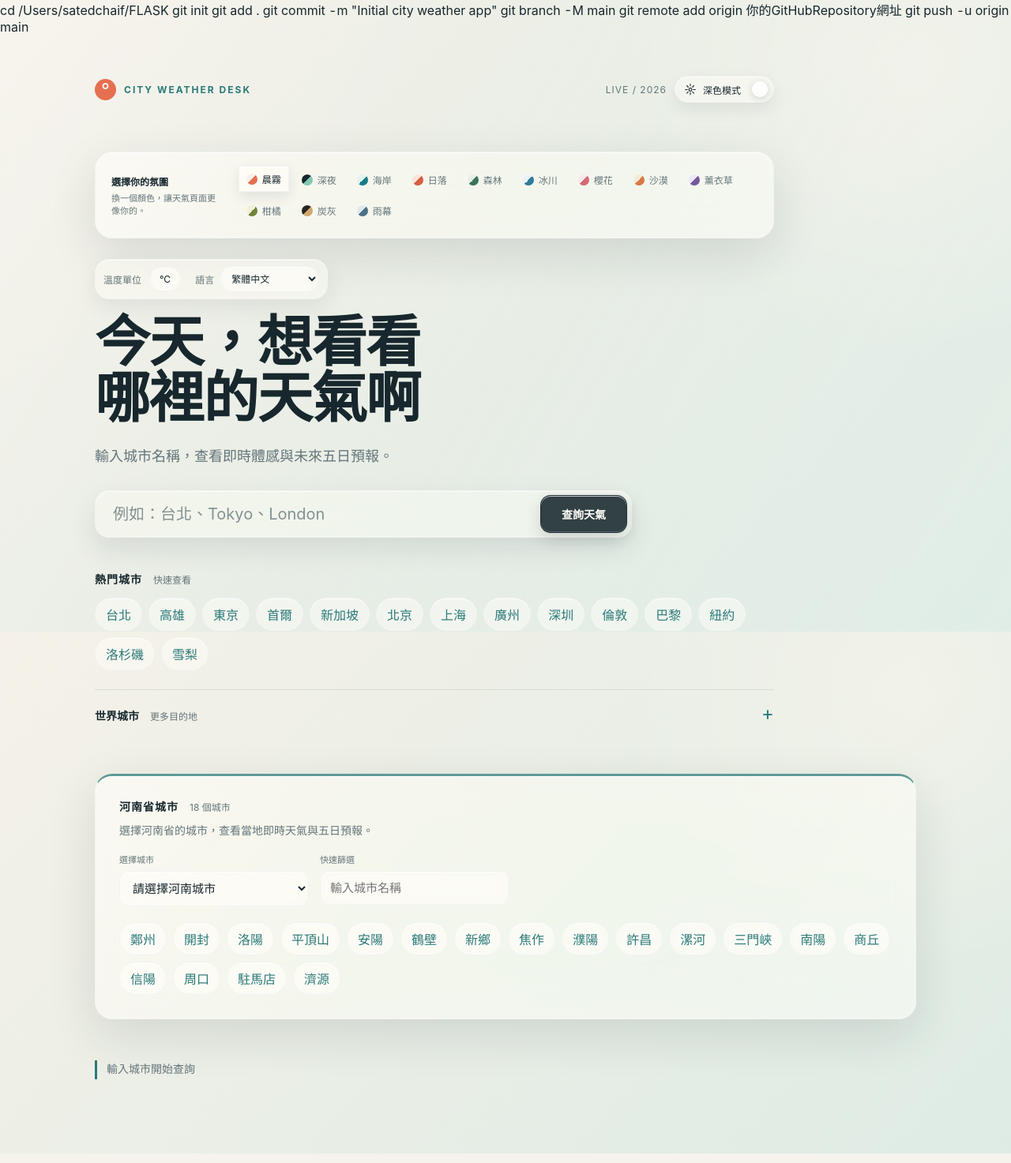
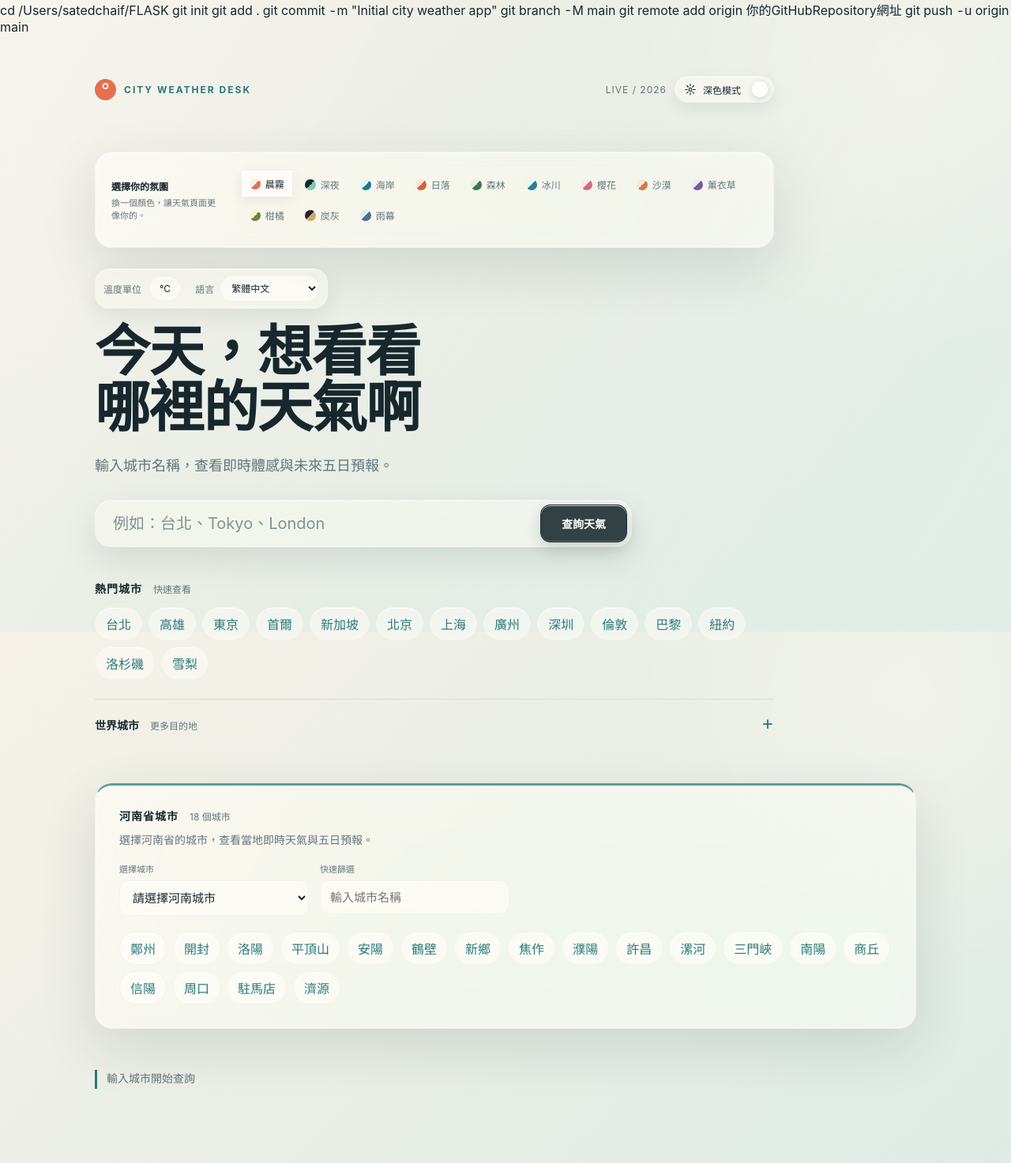
Before and after one commit to Standcrolando/city-weather-desk, a Flask app: page / in a window 1280 px wide. Shown: the whole page at 79% size. Run offline with Flask 3, Linux system fonts and the light colour scheme.

Commit message:
Refine liquid glass interface

```diff
--- a/static/style.css
+++ b/static/style.css
@@ -11,8 +11,8 @@
   --glass-fill: color-mix(in srgb, var(--cream) 48%, transparent);
   --glass-border: color-mix(in srgb, white 64%, var(--line));
   --glass-highlight: inset 0 1px 0 rgba(255,255,255,.72), inset 0 -1px 0 rgba(255,255,255,.2);
-  --glass-blur: blur(28px) saturate(165%);
-  --glass-shadow: 0 20px 60px rgba(23,39,45,.12), 0 2px 8px rgba(255,255,255,.2) inset;
+  --glass-blur: blur(32px) saturate(180%);
+  --glass-shadow: 0 24px 70px rgba(23,39,45,.12), 0 2px 10px rgba(255,255,255,.22) inset;
   --font-ui: "PingFang TC", "PingFang SC", -apple-system, BlinkMacSystemFont, "SF Pro Text", "Helvetica Neue", sans-serif;
   --font-display: "PingFang TC", "PingFang SC", -apple-system, BlinkMacSystemFont, "SF Pro Display", "Helvetica Neue", sans-serif;
 }
@@ -118,7 +118,7 @@ body.theme-switching::after { opacity: .18; }
 ::selection { color: var(--cream); background: var(--teal); }
 button, input, select { font: inherit; }
 button:focus-visible, input:focus-visible, select:focus-visible, summary:focus-visible { outline: 3px solid var(--coral); outline-offset: 3px; }
-.shell { width: min(1040px, calc(100% - 40px)); margin: 0 auto; padding: 52px 0 80px; }
+.shell { position: relative; z-index: 1; width: min(1040px, calc(100% - 40px)); margin: 0 auto; padding: 52px 0 80px; }
 .hero { max-width: 860px; }
 .brand-line { display: flex; align-items: center; gap: 10px; margin-bottom: 62px; color: var(--teal); font: 700 12px var(--font-ui); letter-spacing: 2px; }
 .mark { display: grid; width: 27px; height: 27px; place-items: center; border-radius: 50%; color: var(--cream); background: var(--coral); font: 24px var(--font-display); letter-spacing: 0; }
@@ -134,13 +134,16 @@ body.dark-mode .theme-toggle:hover { color: var(--ink); background: rgba(79,119,
 .theme-toggle:active { transform: scale(.95); }
 .theme-panel { position: relative; isolation: isolate; overflow: hidden; display: flex; align-items: center; justify-content: space-between; gap: 24px; max-width: 860px; padding: 18px 20px; border: 1px solid var(--glass-border); border-radius: 22px; background: var(--glass-fill); box-shadow: var(--glass-highlight), var(--glass-shadow); backdrop-filter: var(--glass-blur); -webkit-backdrop-filter: var(--glass-blur); transition: border-color .3s ease, background .3s ease, transform .3s ease; }
 .theme-panel::before, .henan-panel::before, .weather-card::after { content: ''; position: absolute; z-index: 0; inset: 0; pointer-events: none; background: linear-gradient(118deg, rgba(255,255,255,.34), transparent 25%, transparent 68%, rgba(255,255,255,.12)); opacity: .8; }
+.theme-panel::after, .henan-panel::after { content: ''; position: absolute; z-index: 0; inset: 0; pointer-events: none; opacity: 0; background: radial-gradient(circle 110px at var(--pointer-x, 50%) var(--pointer-y, 50%), rgba(255,255,255,.24), transparent 72%); transition: opacity .32s ease; }
+.theme-panel.pointer-lit::after, .henan-panel.pointer-lit::after { opacity: .58; }
+.weather-card.pointer-lit::after { background: linear-gradient(118deg, rgba(255,255,255,.28), transparent 25%, transparent 68%, rgba(255,255,255,.1)), radial-gradient(circle 130px at var(--pointer-x, 50%) var(--pointer-y, 50%), rgba(255,255,255,.26), transparent 72%); opacity: .68; }
 .theme-panel > *, .henan-panel > *, .weather-card > * { position: relative; z-index: 1; }
 .theme-panel:hover { transform: translateY(-2px); }
 .theme-label { margin: 0; color: var(--ink); font: 700 12px var(--font-ui); }
 .theme-hint { margin: 4px 0 0; color: var(--muted); font: 11px var(--font-ui); }
-.theme-options { display: flex; flex-wrap: wrap; gap: 6px; }
+.theme-options { display: flex; flex-wrap: wrap; gap: 6px; padding: 5px; border: 1px solid color-mix(in srgb, var(--glass-border) 70%, transparent); border-radius: 18px; background: color-mix(in srgb, var(--paper) 24%, transparent); box-shadow: inset 0 1px 0 rgba(255,255,255,.38); }
 .theme-option { display: flex; align-items: center; gap: 6px; padding: 7px 9px; border: 1px solid transparent; color: var(--muted); background: transparent; font: 12px var(--font-ui); cursor: pointer; }
-.theme-option:hover, .theme-option.active { border-color: var(--glass-border); color: var(--ink); background: color-mix(in srgb, var(--cream) 78%, transparent); box-shadow: var(--glass-highlight), 0 6px 16px rgba(23,39,45,.1); transform: translateY(-1px); }
+.theme-option:hover, .theme-option.active { border-color: color-mix(in srgb, white 70%, var(--glass-border)); color: var(--ink); background: color-mix(in srgb, var(--cream) 84%, transparent); box-shadow: var(--glass-highlight), 0 5px 16px rgba(23,39,45,.08); transform: translateY(-1px); }
 .theme-option:active, .theme-toggle:active, .unit-panel button:active, .quick-cities button:active, .henan-cities button:active, .search-bar button:active { transform: scale(.97); }
 .swatch { width: 14px; height: 14px; border-radius: 50%; }
 .morning-swatch { background: linear-gradient(135deg, #f5f1e8 50%, #e66f51 50%); }
@@ -158,12 +161,15 @@ body.dark-mode .theme-toggle:hover { color: var(--ink); background: rgba(79,119,
 .eyebrow { margin: 0 0 14px; color: var(--coral); font: 700 12px/1.2 var(--font-ui); letter-spacing: 2px; }
 h1 { max-width: 680px; margin: 0; font-size: clamp(42px, 6.2vw, 70px); line-height: 1.02; font-weight: 700; letter-spacing: -.02em; text-wrap: balance; }
 .intro { max-width: 560px; margin: 24px 0 30px; color: var(--muted); font: 18px/1.5 var(--font-ui); }
-.unit-panel { display: inline-flex; align-items: center; gap: 10px; margin: 26px 0 18px; padding: 8px 10px; border: 1px solid var(--glass-border); border-radius: 18px; color: var(--muted); background: var(--glass-fill); box-shadow: var(--glass-highlight), 0 10px 28px rgba(23,39,45,.08); backdrop-filter: blur(18px) saturate(150%); -webkit-backdrop-filter: blur(18px) saturate(150%); font: 12px var(--font-ui); }
+.unit-panel { display: inline-flex; align-items: center; gap: 10px; margin: 26px 0 18px; padding: 8px 10px; border: 1px solid var(--glass-border); border-radius: 18px; color: var(--muted); background: var(--glass-fill); box-shadow: var(--glass-highlight), 0 10px 28px rgba(23,39,45,.08); backdrop-filter: blur(22px) saturate(170%); -webkit-backdrop-filter: blur(22px) saturate(170%); font: 12px var(--font-ui); }
 .language-picker { display: inline-flex; align-items: center; gap: 7px; margin-left: 8px; color: var(--muted); font: 12px var(--font-ui); }
 .language-picker select { width: auto; min-width: 112px; padding: 7px 28px 7px 10px; border-radius: 99px; font: 12px var(--font-ui); }
 .unit-panel button { padding: 7px 12px; border: 1px solid var(--glass-border); border-radius: 99px; color: var(--ink); background: var(--glass-fill); box-shadow: var(--glass-highlight); backdrop-filter: blur(12px); -webkit-backdrop-filter: blur(12px); font: 12px var(--font-ui); cursor: pointer; transition: border-color .2s, color .2s, background .2s, transform .2s; }
 .unit-panel button:hover { border-color: var(--teal); color: var(--teal); background: var(--cream); transform: translateY(-1px); }
-.search-bar { position: relative; display: flex; max-width: 680px; padding: 5px 5px 5px 18px; border: 1px solid var(--glass-border); border-radius: 18px; background: color-mix(in srgb, var(--cream) 42%, transparent); box-shadow: var(--glass-highlight), 0 14px 34px rgba(23,39,45,.1); backdrop-filter: blur(22px) saturate(160%); -webkit-backdrop-filter: blur(22px) saturate(160%); }
+.search-bar { position: relative; display: flex; max-width: 680px; padding: 5px 5px 5px 18px; border: 1px solid var(--glass-border); border-radius: 20px; background: color-mix(in srgb, var(--cream) 42%, transparent); box-shadow: var(--glass-highlight), 0 16px 40px rgba(23,39,45,.1); backdrop-filter: blur(28px) saturate(175%); -webkit-backdrop-filter: blur(28px) saturate(175%); }
+.search-bar::after { content: ''; position: absolute; z-index: 0; inset: 0; border-radius: inherit; pointer-events: none; opacity: 0; background: radial-gradient(circle 100px at var(--pointer-x, 50%) var(--pointer-y, 50%), rgba(255,255,255,.22), transparent 72%); transition: opacity .32s ease; }
+.search-bar.pointer-lit::after { opacity: .58; }
+.search-bar > * { position: relative; z-index: 1; }
 .search-bar input { min-width: 0; flex: 1; padding: 12px 4px; border: 0; outline: 0; color: var(--ink); background: transparent; font: 20px var(--font-display); }
 .search-bar input::placeholder { color: var(--muted); opacity: .78; }
 .clear-button { display: none; width: 34px; border: 0; color: var(--muted); background: transparent; font: 28px/1 var(--font-display); cursor: pointer; }
@@ -205,8 +211,9 @@ select { width: 100%; padding: 11px 12px; border: 1px solid var(--glass-border);
 .filter-wrap input:focus, select:focus { border-color: var(--teal); box-shadow: 0 0 0 3px rgba(43,122,120,.12); }
 .henan-cities { margin-top: 0; }
 .empty-filter { margin: 16px 0 0; color: var(--coral); font: 13px var(--font-ui); }
-.weather-card { position: relative; isolation: isolate; overflow: hidden; padding: 34px; border: 1px solid var(--glass-border); border-radius: 26px; background: var(--glass-fill); box-shadow: var(--glass-highlight), var(--glass-shadow), 14px 14px 0 rgba(43,122,120,.14); backdrop-filter: var(--glass-blur); -webkit-backdrop-filter: var(--glass-blur); animation: reveal .35s ease both; }
+.weather-card { position: relative; isolation: isolate; overflow: hidden; padding: 34px; border: 1px solid var(--glass-border); border-radius: 30px; background: var(--glass-fill); box-shadow: var(--glass-highlight), var(--glass-shadow), 0 0 0 1px color-mix(in srgb, var(--teal) 10%, transparent); backdrop-filter: var(--glass-blur); -webkit-backdrop-filter: var(--glass-blur); animation: reveal .35s ease both; }
 .weather-card::before { content: ''; position: absolute; inset: 0 0 auto; height: 5px; background: var(--coral); }
+.weather-card:hover { transform: translateY(-3px); box-shadow: var(--glass-highlight), 0 30px 78px rgba(23,39,45,.16), 0 0 0 1px color-mix(in srgb, var(--teal) 16%, transparent); }
 .city-image { display: block; width: calc(100% + 68px); height: 220px; margin: -34px -34px 30px; object-fit: cover; border-bottom: 1px solid var(--line); animation: image-in .45s ease both; }
 .image-fallback { display: grid; place-items: center; color: rgba(255,255,255,.85); background: linear-gradient(120deg, var(--teal), var(--coral)); font: 700 16px/1.5 var(--font-ui); letter-spacing: 3px; text-align: center; }
 .place { display: flex; justify-content: space-between; gap: 20px; align-items: flex-start; }
@@ -244,8 +251,15 @@ h3 { margin: 28px 0 12px; font: 700 12px var(--font-ui); letter-spacing: 2px; co
 }
 @keyframes reveal { from { opacity: 0; transform: translateY(10px); } to { opacity: 1; transform: translateY(0); } }
 @keyframes image-in { from { opacity: 0; } to { opacity: 1; } }
+@supports not ((backdrop-filter: blur(1px))) {
+  .theme-toggle, .theme-panel, .unit-panel, .search-bar, .quick-cities button, .henan-cities button, select, .filter-wrap input, .henan-panel, .weather-card { background: color-mix(in srgb, var(--cream) 92%, var(--paper)); }
+}
 @media (prefers-reduced-motion: reduce) {
   *, *::before, *::after { scroll-behavior: auto !important; animation-duration: .01ms !important; transition-duration: .01ms !important; }
+}
+@media (hover: none), (pointer: coarse) {
+  .theme-panel.pointer-lit::after, .henan-panel.pointer-lit::after { opacity: .42; }
+  .weather-card.pointer-lit::after, .search-bar.pointer-lit::after { opacity: .48; }
 }
 @media (max-width: 620px) {
   .shell { width: min(100% - 28px, 960px); padding: 28px 0 54px; }
@@ -275,6 +289,7 @@ h3 { margin: 28px 0 12px; font: 700 12px var(--font-ui); letter-spacing: 2px; co
   .city-pickers { grid-template-columns: 1fr; gap: 12px; }
   .henan-cities { margin-top: 0; }
   .weather-card { padding: 22px; }
+  .weather-card:hover { transform: none; }
   .city-image { width: calc(100% + 44px); height: 150px; margin: -22px -22px 24px; }
   .place { display: grid; grid-template-columns: 1fr auto; }
   .weather-icon { grid-column: 1; grid-row: 2; margin: 24px 0 0; }
```
